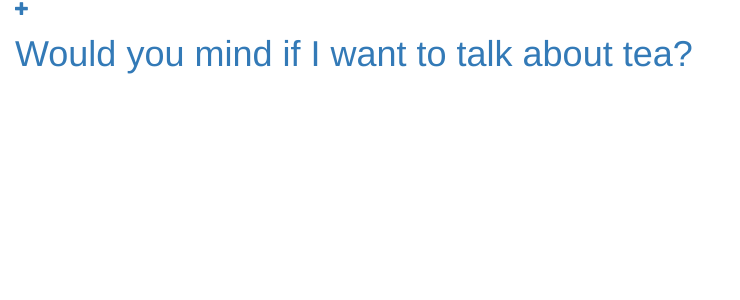
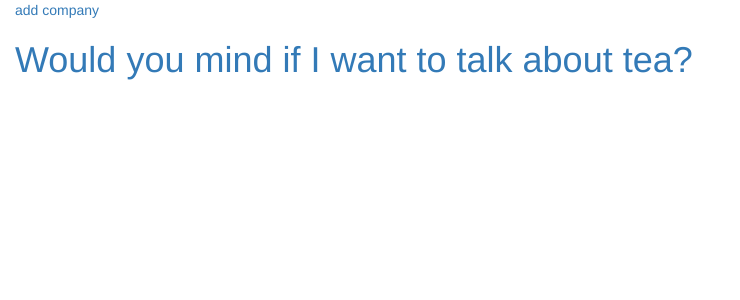
Before and after one commit to singstat/tea_recommand, a Django app: page / in a window 1280 px wide. Shown: the top 300 px of the page, without its empty margins (0-740 px from the left). Run offline with Django 3.2, Linux system fonts and the light colour scheme; data that the repository does not hold is empty; some libraries are stand-ins or nearby versions.

Commit message:
forms.form

```diff
--- a/tea_log/forms.py
+++ b/tea_log/forms.py
@@ -10,3 +10,7 @@ class PostForm(forms.ModelForm):
         widgets = {
                     'comment': Textarea(attrs={'cols': 100, 'rows': 1}),
                 }
+
+class TeaInfo(forms.Form):
+	company_name = forms.CharField()
+	tea_name = forms.CharField(max_length = 100)
--- a/tea_log/templates/tea_log/base.html
+++ b/tea_log/templates/tea_log/base.html
@@ -6,7 +6,7 @@
 		<link rel="stylesheet" href="//maxcdn.bootstrapcdn.com/bootstrap/3.2.0/css/bootstrap.min.css">
 		<link rel="stylesheet" href="//maxcdn.bootstrapcdn.com/bootstrap/3.2.0/css/bootstrap-theme.min.css">
 		<!-- -->
-		<a href="{% url "log_new" %}" class="top-menu"><span class="glyphicon glyphicon-plus"></span></a>
+		<a href="{% url 'log_new' %}"> add company </a>
 		<link rel="stylesheet" href="{% static "css/blog.css" %}">
     </head>
     <body>
--- a/tea_log/templates/tea_log/tea_list.html
+++ b/tea_log/templates/tea_log/tea_list.html
@@ -8,7 +8,7 @@
 
 	    {% if user.is_authenticated %}
 	    <form method="POST" class="post-form">{% csrf_token %}
-	        {{ form.as_table }}
+	        {{ form.as_p }}
 	    <button type="submit" class="save btn btn-default">Save</button>
 
 	    </form>
```
